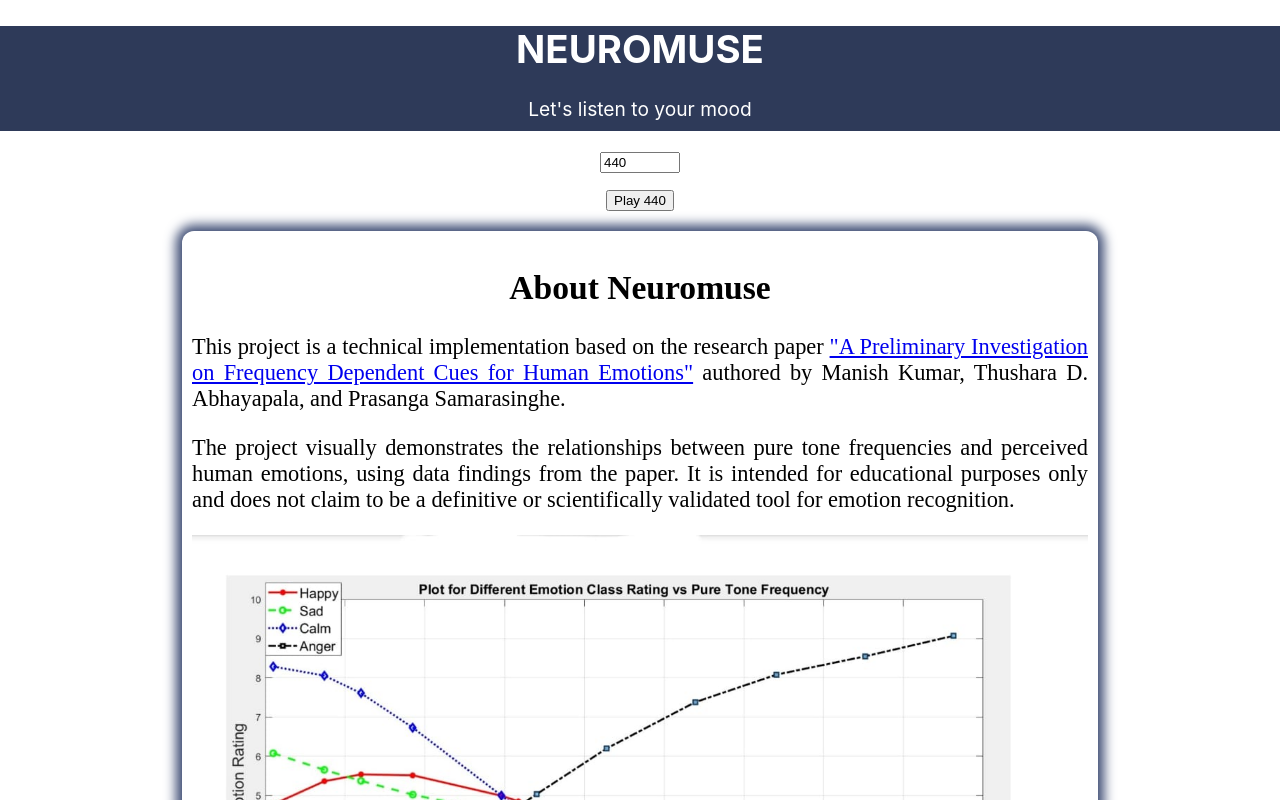
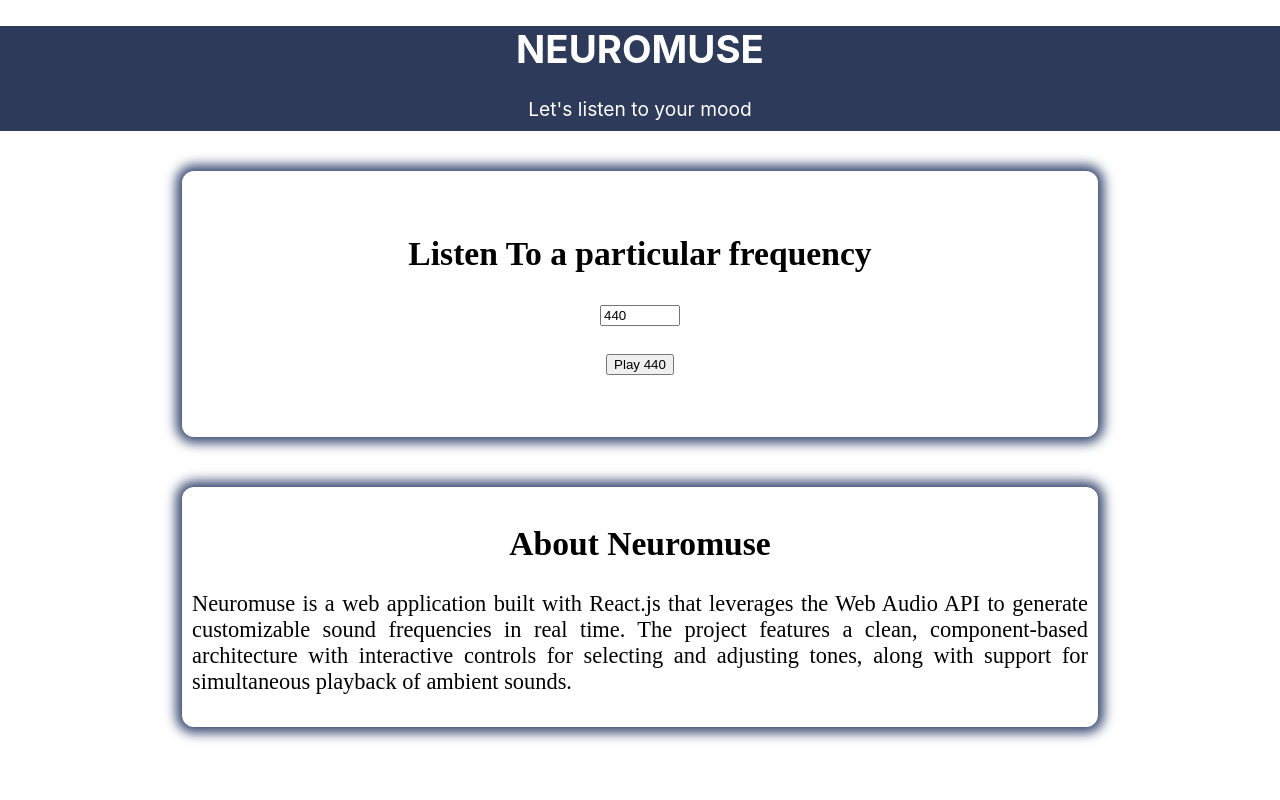
Before and after one commit to Misbah374/neuromuse, a React (Create React App) app: page / in a window 1280 px wide. Shown: the top 800 px of the page. Built offline with nearby package versions, Linux system fonts and the light colour scheme.

Commit message:
final v1

```diff
--- a/src/App.css
+++ b/src/App.css
@@ -28,17 +28,19 @@
   color: #61dafb;
 }
 
-/*Header*/
-header{
-  font-size: 1.2rem;
-  color: #ffffff;
-  background-color: #2e3a59;
+@keyframes App-logo-spin {
+  from {
+    transform: rotate(0deg);
+  }
+  to {
+    transform: rotate(360deg);
+  }
 }
 
-/*AboutUs*/
+/*----------AboutUs----------*/
 .about{
   width: 70vw;
-  margin: auto;
+  margin: 50px auto;
   text-align: justify;
   font-size: 1.4rem;
   font-family: 'Times New Roman', Times, serif;
@@ -50,48 +52,21 @@ header{
   text-align: center;
 }
 
-/*From MoodSelector.jsx*/
-.card-container {
-  margin-top: 4vh;
-  display: flex;
-  flex-wrap: wrap;
-  align-items: center;
-  justify-content: center;
-  gap: 30px;
-  padding: 40px;
-}
-.rect-card {
+/*----------Header-----------*/
+header{
+  font-size: 1.2rem;
+  color: #ffffff;
   background-color: #2e3a59;
-  color: white;
-  border-radius: 12px;
-  width: 200px;
-  height: 120px;
-  display: flex;
-  align-items: center;
-  justify-content: center;
-  font-size: 3rem;
-  font-family: 'Times New Roman', Times, serif;
-  box-shadow: 0px 10px 4px 0px rgba(0,0,0,0.3);
-  transition: transform 0.3s ease, background-color 0.3s ease;
-  cursor: pointer;
-}
-.rect-card.selected{
-  background-color: #242f47;
-}
-.rect-card:hover {
-  transform: translateY(-8px);
-  background-color: #3b4a72;
-}
-.rect-card:first-child:hover {
-  transform: translateY(-8px);
-  background-color: #3b4a72;
 }
 
-@keyframes App-logo-spin {
-  from {
-    transform: rotate(0deg);
-  }
-  to {
-    transform: rotate(360deg);
-  }
+/*----------FrequencySound----------*/
+.card{
+  background-color: #ffffff;
+  width: 70vw;
+  margin: auto;
+  font-size: 1.4rem;
+  font-family: 'Times New Roman', Times, serif;
+  box-shadow: 0 0 12px 6px #3b4a72;
+  border-radius: 12px;
+  padding: 10px;
 }
--- a/src/App.jsx
+++ b/src/App.jsx
@@ -2,8 +2,7 @@
 import './App.css';
 import AboutUs from './components/AboutUs';
 import Header from './components/Header';
-import MoodSelector from './components/MoodSelector';
-import TomeGenerator from './components/MusicPlayer';
+import TomeGenerator from './components/FrequencySound';
 
 function App() {
   return (
--- a/src/components/AboutUs.jsx
+++ b/src/components/AboutUs.jsx
@@ -6,17 +6,9 @@ const AboutUs = () => {
         <div className="about" style={{marginBottom:'20px'}}>
             <h2>About Neuromuse</h2>
             <p>
-                This project is a technical implementation based on the research paper <a href="https://www.mdpi.com/2624-599X/4/2/28">"A Preliminary
-                Investigation on Frequency Dependent Cues for Human Emotions"</a> authored by Manish Kumar, Thushara D. Abhayapala, and Prasanga Samarasinghe.
-            </p>
-            <p>
-                The project visually demonstrates the relationships between pure tone frequencies and perceived human emotions, using data findings from
-                the paper. It is intended for educational purposes only and does not claim to be a definitive or scientifically validated tool for emotion
-                recognition.
-            </p>
-            <img src={myImage} style={{width:'100%'}}></img>
-            <p>
-                Above image is only for educational purpose. All rigths are reserved by the authors of research paper (links of the actual paper is given above).
+                Neuromuse is a web application built with React.js that leverages the Web Audio API to generate customizable sound
+                frequencies in real time. The project features a clean, component-based architecture with interactive controls for selecting
+                and adjusting tones, along with support for simultaneous playback of ambient sounds.
             </p>
         </div>
     );
--- a/src/components/MusicPlayer.jsx
+++ b/src/components/FrequencySound.jsx
@@ -1,5 +1,4 @@
 import React, {useState, useRef} from "react";
-import MoodSelector from "./MoodSelector";
 
 const TomeGenerator = () =>{
     const [isPlaying, setIsPlaying] = useState(false);
@@ -49,13 +48,35 @@ const TomeGenerator = () =>{
     };
 
     return(
-        <div>
-            <MoodSelector frequency={freq} onFrequencyChange={handleFrequencyChange}/>
-            <button onClick={toggleTone} >
-                {isPlaying? 'Stop':`Play ${freq}`}
-            </button>
-            <br></br><br></br>
+        <div><br></br>
+            <div className="card"><br></br>
+                <h2>Listen To a particular frequency</h2>
+                <MoodSelector frequency={freq} onFrequencyChange={handleFrequencyChange}/>
+                <button onClick={toggleTone} >
+                    {isPlaying? 'Stop':`Play ${freq}`}
+                </button>
+                <br></br><br></br><br></br>
+            </div>
         </div>
     );
 };
+
+const MoodSelector = ( {frequency, onFrequencyChange} ) => {
+    const handleChange = (e) => {
+        const newValue = Number(e.target.value);
+        if(typeof onFrequencyChange === 'function'){
+            onFrequencyChange(newValue);
+        }
+    }
+
+    return(
+        <div>
+            <p>
+
+                <input type="number" value={frequency} onChange={handleChange} min="20" max="20000" placeholder="Enter frequency in Hz"></input>
+            </p>
+        </div>
+    );
+};
+
 export default TomeGenerator;
--- a/src/components/MoodSelector.jsx
+++ /dev/null
@@ -1,33 +0,0 @@
-import React, { useState } from "react";
-import TomeGenerator from "./MusicPlayer";
-
-const MoodSelector = ( {frequency, onFrequencyChange} ) => {
-    /*const [selectedMood, setSelectedMood] = useState(null);
-    const moods = ["happy","sad","angry","calm","neutral"];*/
-    const handleChange = (e) => {
-        const newValue = e.target.value;
-        if(typeof onFrequencyChange === 'function'){
-            onFrequencyChange(newValue);
-        }
-    }
-
-    return(
-        <div>
-            {/*<div className="card-container" id="mainContent">
-                {moods.map((mood) => (
-                    /*<div key={mood} className={`rect-card ${selectedMood === mood ? "selected" : ""}`} onClick={
-                    <div key={mood} className={`rect-card`} onClick={
-                        () => setSelectedMood(mood)}>
-                            {mood}
-                    </div>
-                ))}
-            </div>
-            <p>Want a custom frequency sound:<br></br>*/}<p>
-            <input type="number" value={frequency} onChange={handleChange} min="20" max="20000" placeholder="Enter frequency in Hz"></input>
-            </p>
-            {/*<hr color="#000000" width="90%"></hr><br></br>*/}
-        </div>
-    );
-};
-export default MoodSelector;
-//export default freq;
```
Also changed, not shown: src/components/Footer.jsx (deleted), src/components/QR.jsx (deleted).
